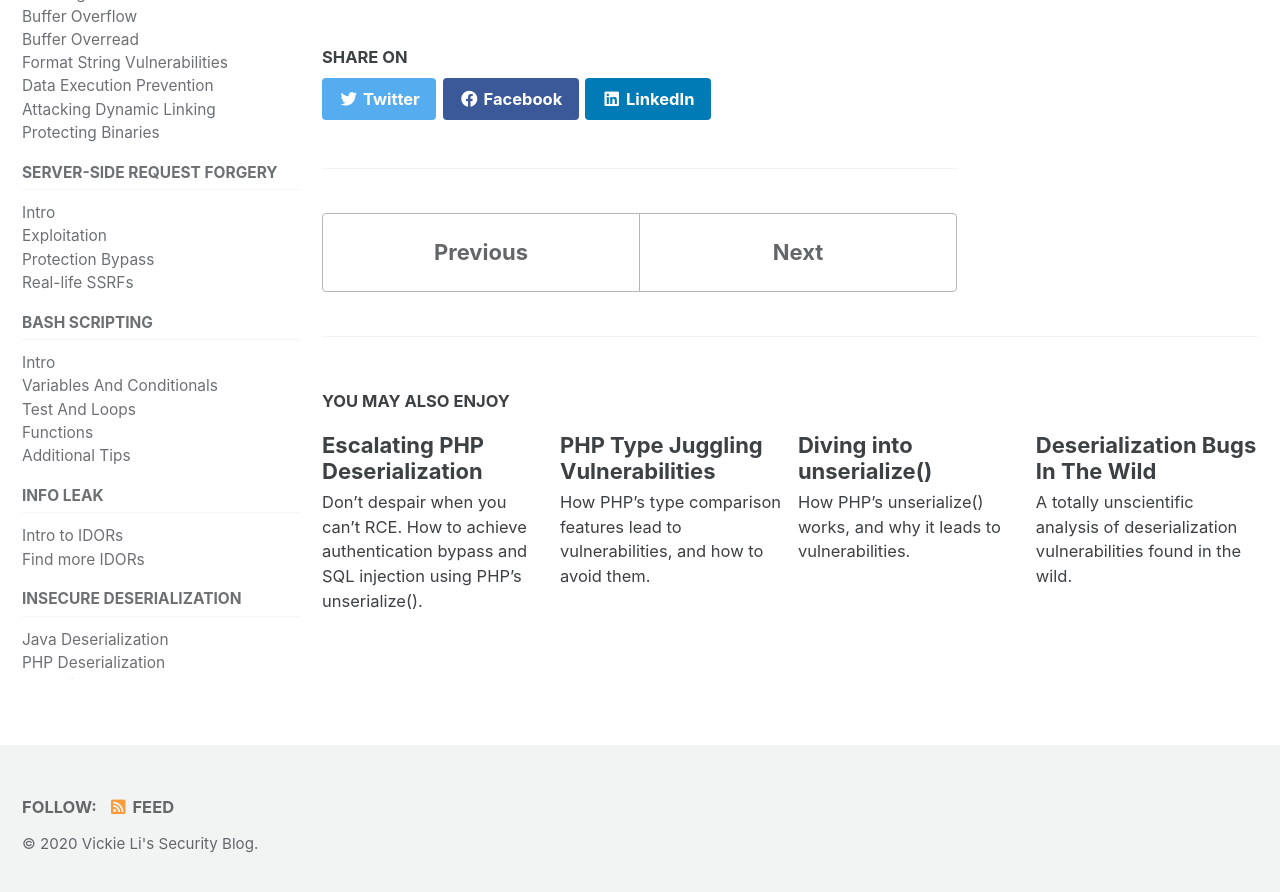
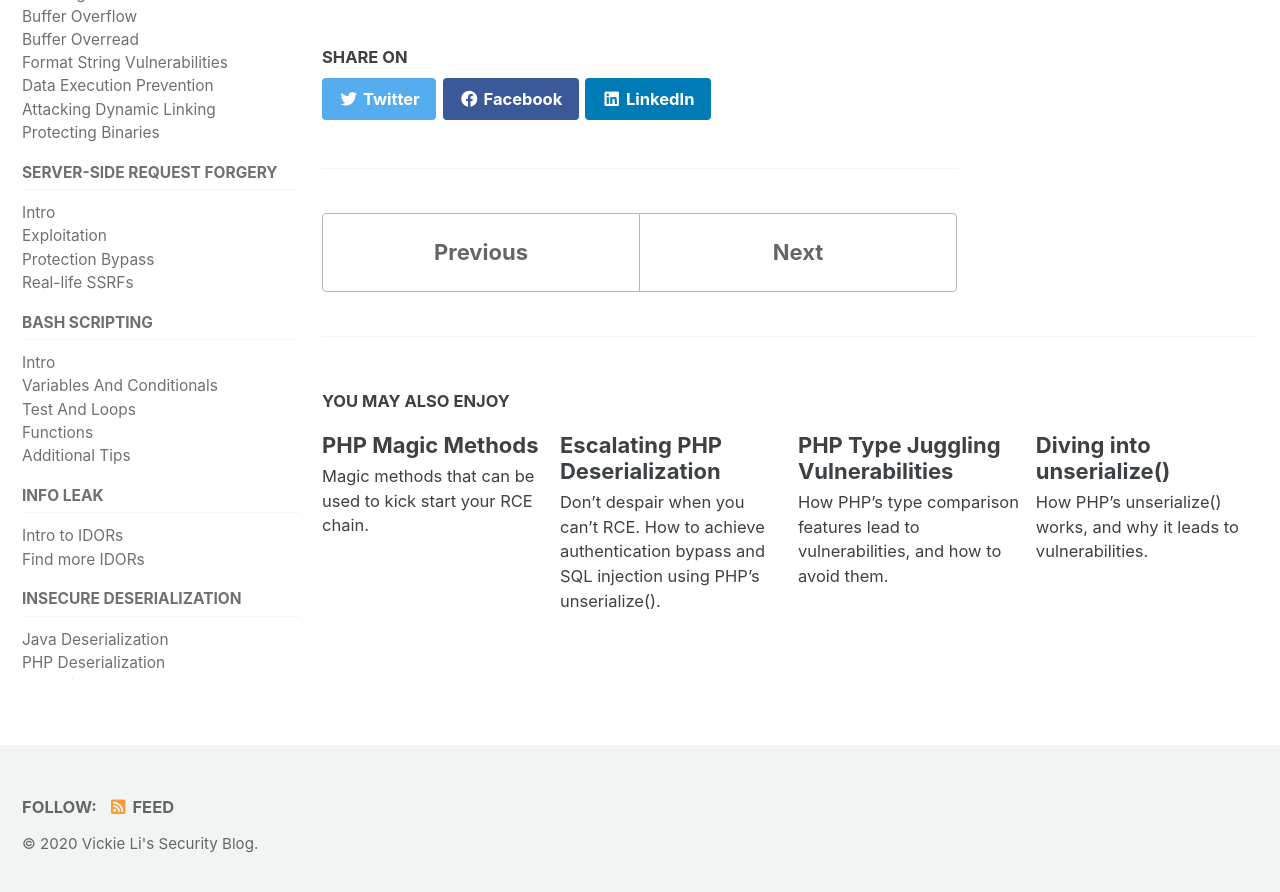
Before and after one commit to vkili/blog, a Jekyll site: the page built from _posts/2020-09-03-pop-chains.md, in a window 1280 px wide and 900 px high, scrolled down 4419 px. Shown: the top 892 px of the window. Built offline with Jekyll 4.4.1, drawn with Linux system fonts in a browser that asks for light colours; cached includes are drawn as plain includes; some of the changed lines change nothing that is shown.

Commit message:
php magic method

````diff
--- a/_data/navigation.yml
+++ b/_data/navigation.yml
@@ -78,3 +78,5 @@ posts:
         url: https://vkili.github.io/blog/insecure%20deserialization/unserialize-exploits/
       - title: "PHP Type Juggling"
         url: https://vkili.github.io/blog/insecure%20deserialization/php-type-juggling/
+      - title: "PHP Magic Methods"
+        url: https://vkili.github.io/blog/insecure%20deserialization/magic-methods/
--- /dev/null
+++ b/_posts/2020-09-08-magic-methods.md
@@ -0,0 +1,78 @@
+---
+title: "PHP Magic Methods"
+categories:
+  - Insecure Deserialization
+---
+
+Magic methods that can be used to kick start your RCE chain.
+
+
+Previously, we talked about how PHP's unserialize leads to vulnerabilities, and how an attacker can utilize it to achieve RCE. This time, let's dive deeper into some of the most useful magic methods that you can use to achieve that coveted RCE.
+
+## The unserialize() vulnerability, summarized
+
+When an attacker controls a serialized object that is passed into unserialize(), she can control the properties of the created object. This will then allow her the opportunity to hijack the flow of the application, by controlling the values passed into magic methods like \_\_wakeup().
+
+The attacker can then execute the code contained in the magic methods using the parameters specified by her, or use the magic methods as a means of starting a POP chain.
+
+POP stands for Property Oriented Programming, and the name comes from the fact that the attacker can control all of the properties of the deserialized object. Similar to ROP attacks (Return Oriented Programming), POP chains work by chaining code "gadgets" together to achieve the attacker's ultimate goal. These "gadgets" are code snippets borrowed from the codebase that the attacker uses to further her goal.
+
+## The magic methods
+
+There are four magic methods that are particularly useful when trying to exploit an unserialize() vulnerability: \_\_wakeup(), \_\_destruct(), \_\_toString() and \_\_call(). Today, we're gonna discuss
+
+-   What they are
+-   What they do
+-   And why they are useful for constructing exploits.
+
+## \_\_wakeup()
+
+\_\_wakeup() is a magic method that is invoked on unserialize(). It is normally used to reestablish any database connections that may have been lost during serialization and perform other reinitialization tasks.
+
+It is often useful during an unserialize() exploit because if it is defined for the class, it is automatically called upon object deserialization. Thus, it provides a convenient entry point to the database or to other functions in the code for POP chain purposes.
+
+## \_\_destruct()
+
+When no reference to the deserialized object instance exists, \_\_destruct() is called. It is invoked on garbage collection and is normally used to clean up references and finish other unfinished businesses associated with the object.
+
+As it is used to clean up resources and shut down functionalities, it is very often found that \_\_destruct() contains useful code in terms of exploitation. For example, if a \_\_destruct() method contains code that deletes and cleans up files associated with the object, this might give the attacker an opportunity to mess with the integrity of the filesystem.
+
+## \_\_toString()
+
+Unlike \_\_wakeup() and \_\_destruct(), the \_\_toString() method is only invoked when the object is treated as a string. (Although if a \_\_toString() method is defined for the class, it is likely that it would get used somewhere.)
+
+The \_\_toString() method allows a class to decide how it will react when it is treated as a string. For example, what will print if the object were to be passed into an echo() or print() function?
+
+The exploitability of this magic method varies wildly, depending on how it is implemented. For example, here is a \_\_toString() function that could be used to start a POP chain: (This example is taken from [owasp.org](https://www.owasp.org/index.php/PHP_Object_Injection).)
+
+```php
+class Example3
+{
+  protected $obj;
+  function __construct()
+  {
+    // some PHP code...
+  }
+  function __toString()
+  {
+    if (isset($this->obj)) return $this->obj->getValue();
+  }
+}
+// some PHP code...
+$user_data = unserialize($_POST['data']);
+// some PHP code...
+```
+
+In this case, when an Example3 instance is treated as a string, it will return the result of the getValue() method of its $obj property. And since the $obj property is completely under the attacker's control, this will allow the attacker a lot of flexibility and will likely result in a critical vulnerability. \_\_toString() has also often been found to enable access to sensitive files.
+
+## \_\_call()
+
+The \_\_call() method is invoked when an undefined method is called. For example, calling $object->undefined($args) will turn into $object->\_\_call('undefined', $args).
+
+Again, the exploitability of this magic method varies wildly, depending on how it was implemented. But it is often found to have a lot of potential when it comes to starting a POP chain after an insecure deserialization entry point.
+
+## Other magic methods
+
+Although these four magic methods are typically the most useful, there are, of course, many other methods that you can use to exploit an unserialize() vulnerability.
+
+If the methods mentioned above are not exploitable, it might be worth it to check out the class' implementation of the other magic methods and if you can start an exploit chain from there. Read more about PHP's magic methods here: <https://www.php.net/manual/en/language.oop5.magic.php>.
````
